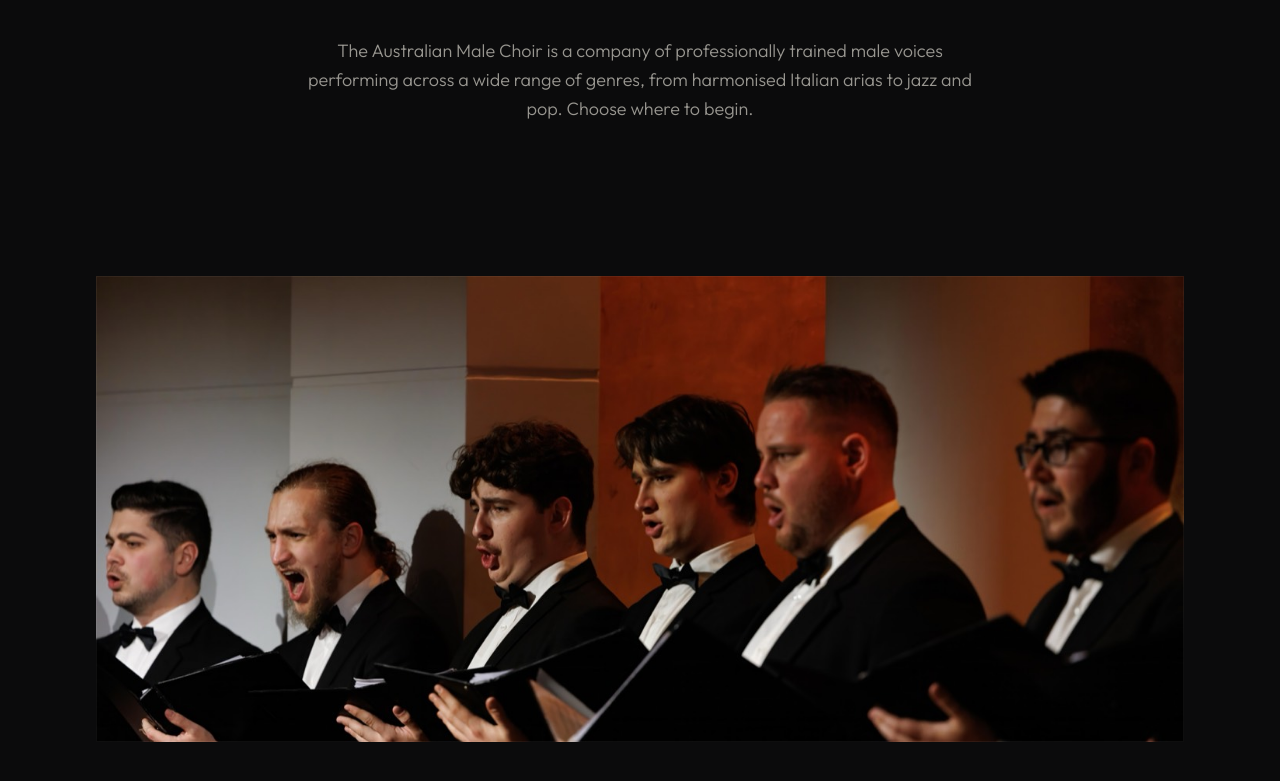
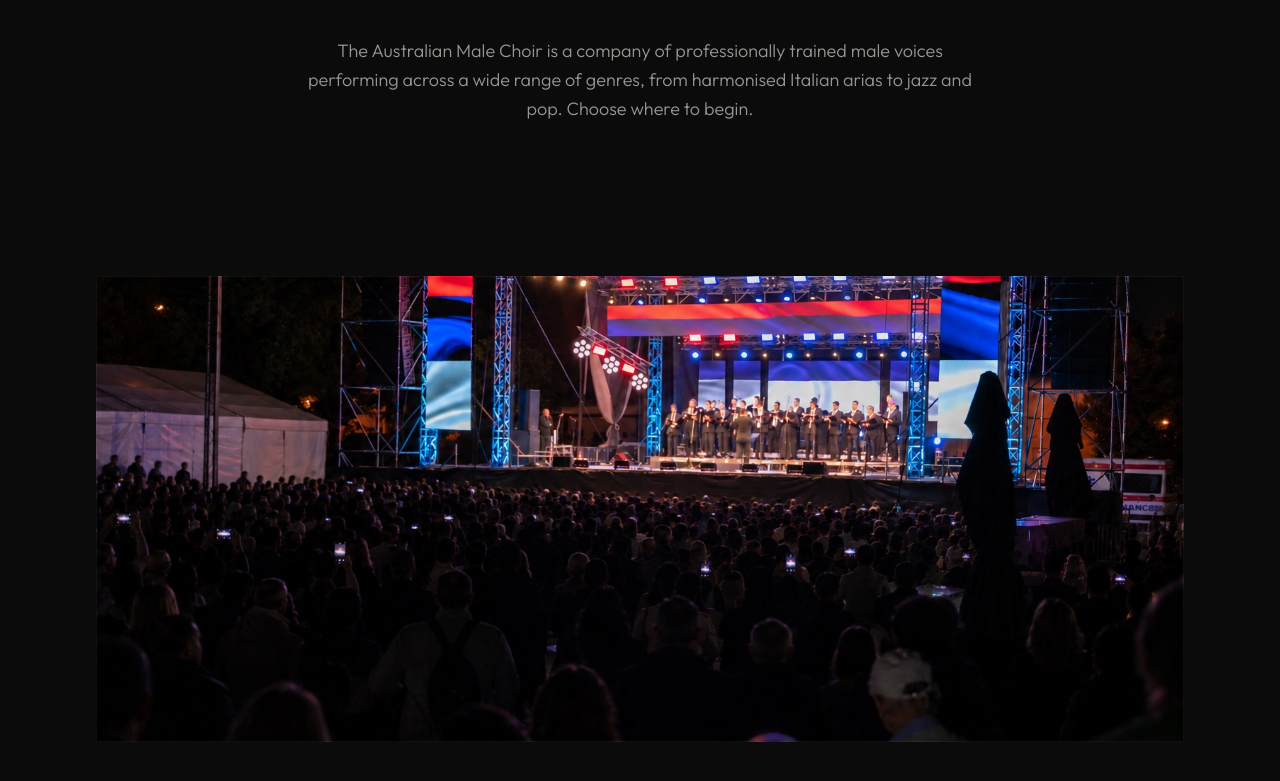
Before and after one commit to PYastreboff/AMC-Website, a React (Vite) app: page /about in a window 1280 px wide. Shown: the part 249-1030 px from the top of the page. Built offline with nearby package versions, Linux system fonts and the light colour scheme; a web font is replaced by a local one.

Commit message:
updated about page hero

```diff
--- a/src/pages/About.jsx
+++ b/src/pages/About.jsx
@@ -33,7 +33,7 @@ export default function About() {
 
       <section className="py-16 sm:py-24">
         <div className="mx-auto w-full max-w-6xl px-5 sm:px-8">
-          <ArtPlaceholder image={b("/images/gallery/8.jpg")} className="aspect-[21/9]" />
+          <ArtPlaceholder image={b("/images/about-main.jpg")} className="aspect-[21/9]" />
         </div>
       </section>
 
```
Also changed, not shown: public/images/about-main.jpg (added).
